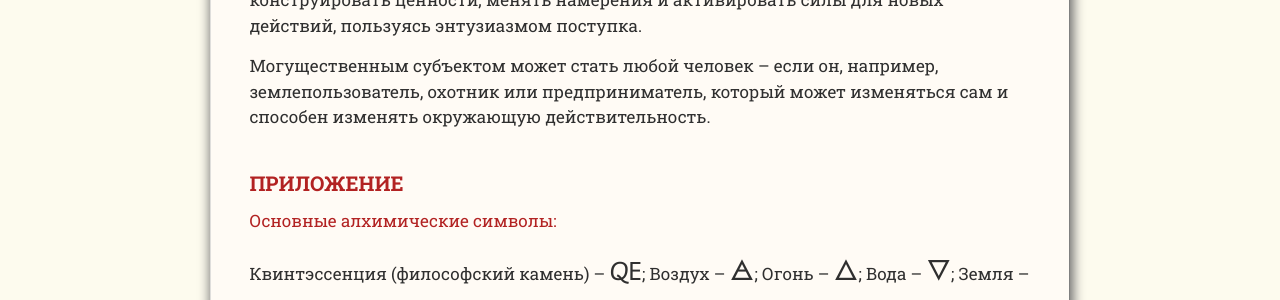
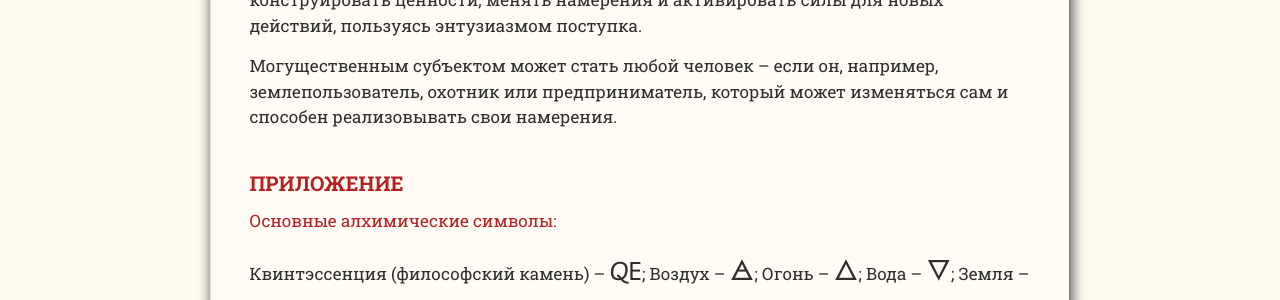
Before and after one commit to SergSi/land-use-art, a Jekyll site: the page built from _posts/2024-12-15-alhimia.md, in a window 1280 px wide and 900 px high, scrolled down 7604 px. Shown: the part 206-506 px from the top of the window. Built offline with Jekyll 4.4.1, drawn with Linux system fonts in a browser that asks for light colours; some web fonts are replaced.

Commit message:
Update 2024-12-15-alhimia.md

```diff
--- a/_posts/2024-12-15-alhimia.md
+++ b/_posts/2024-12-15-alhimia.md
@@ -168,7 +168,7 @@ file-1="Алхимия.png" caption-1="Схема Великого алхими
 
 В конечном результате получается могущественный субъект, способный с энтузиазмом решать проблемы, достигать поставленные цели, используя знания, умения и труд. С практической точки зрения **философский камень** это субъект, способный конструировать ценности, менять намерения и активировать силы для новых действий, пользуясь энтузиазмом поступка.
 
-Могущественным субъектом может стать любой человек – если он, например, землепользователь, охотник или предприниматель, который может изменяться сам и способен изменять окружающую действительность.
+Могущественным субъектом может стать любой человек – если он, например, землепользователь, охотник или предприниматель, который может изменяться сам и способен реализовывать свои намерения.
 
 # Приложение
 
```
